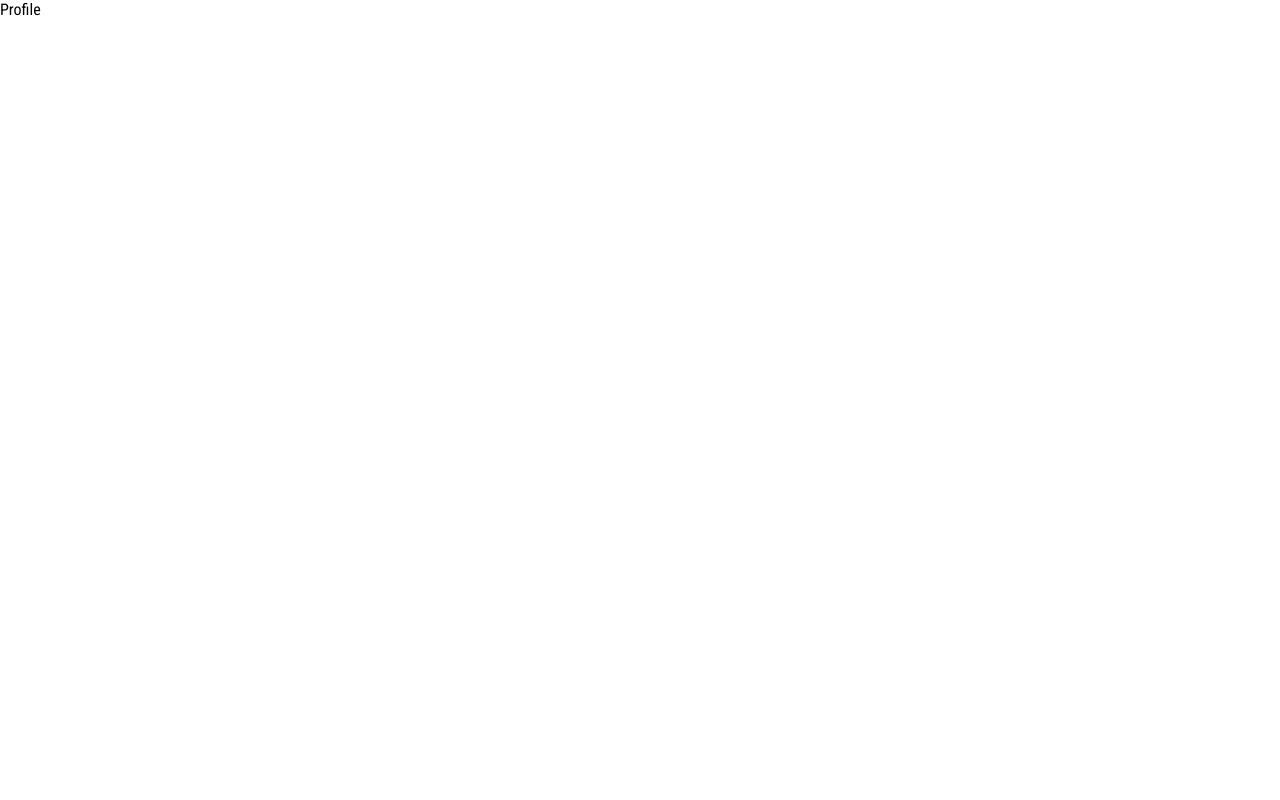
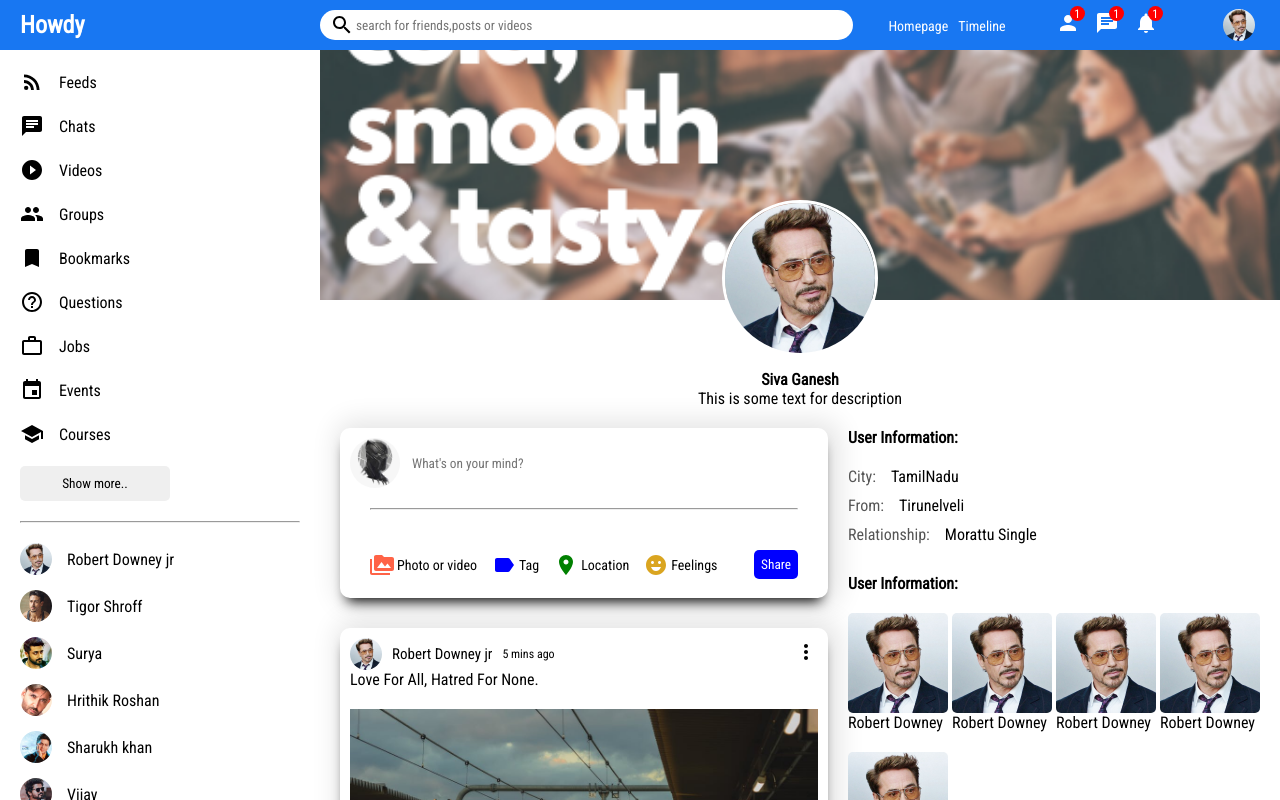
Before and after one commit to user-siva/Howdy-client, a React (Create React App) app: page / in a window 1280 px wide. Shown: the top 800 px of the page. Built offline with nearby package versions, Linux system fonts and the light colour scheme.

Commit message:
ProfilePage ui created

```diff
--- a/src/components/rightbar/Rightbar.jsx
+++ b/src/components/rightbar/Rightbar.jsx
@@ -2,10 +2,11 @@
 import Online from "../online/Online"
 import {Users} from "../../dummyData"
 
-function Rightbar() {
-    return (
-        <div className="rightbar">
-            <div className="rightbarWrapper">
+function Rightbar({profile}) {
+
+    const HomeRightbar = () => {
+        return (
+            <>
                 <div className="birthdayContainer">
                     <img src="assets/gift.png" alt="" className="birthdayImg" />
                     <span className="birthdayText"><b>Hattori</b> have birthday today</span>
@@ -17,6 +18,59 @@
                         <Online key={u.id} user={u} />
                     ))}
                 </ul>
+            </>
+        )
+    }
+
+    const ProfileRightbar = () => {
+        return (
+            <>
+            <h4 className="rightbarTitle">User Information:</h4>
+            <div className="rightbarInfo">
+                <div className="rightbarInfoItem">
+                    <span className="rightbarKey">City:</span>
+                    <span className="rightbarValue">TamilNadu</span>
+                </div>
+                <div className="rightbarInfoItem">
+                    <span className="rightbarKey">From:</span>
+                    <span className="rightbarValue">Tirunelveli</span>
+                </div>
+                <div className="rightbarInfoItem">
+                    <span className="rightbarKey">Relationship:</span>
+                    <span className="rightbarValue">Morattu Single</span>
+                </div>
+            </div>
+            <h4 className="rightbarTitle">User Information:</h4>
+            <div className="rightbarFollowings">
+                <div className="rightbarFollowing">
+                    <img src="assets/users/1.jpg" alt="" className="rightbarFollowingImg" />
+                    <span className="rightbarFollowingName">Robert Downey</span>
+                </div>
+                <div className="rightbarFollowing">
+                    <img src="assets/users/1.jpg" alt="" className="rightbarFollowingImg" />
+                    <span className="rightbarFollowingName">Robert Downey</span>
+                </div>
+                <div className="rightbarFollowing">
+                    <img src="assets/users/1.jpg" alt="" className="rightbarFollowingImg" />
+                    <span className="rightbarFollowingName">Robert Downey</span>
+                </div>
+                <div className="rightbarFollowing">
+                    <img src="assets/users/1.jpg" alt="" className="rightbarFollowingImg" />
+                    <span className="rightbarFollowingName">Robert Downey</span>
+                </div>
+                <div className="rightbarFollowing">
+                    <img src="assets/users/1.jpg" alt="" className="rightbarFollowingImg" />
+                    <span className="rightbarFollowingName">Robert Downey</span>
+                </div>
+            </div>
+            </>
+        )
+    }
+
+    return (
+        <div className="rightbar">
+            <div className="rightbarWrapper">
+               <ProfileRightbar />
             </div>
         </div>
     );
--- a/src/components/rightbar/rightbar.css
+++ b/src/components/rightbar/rightbar.css
@@ -37,3 +37,80 @@
   margin: 0;
   list-style: none;
 }
+.rightbar {
+  flex: 4.5;
+}
+
+.rightbarWrapper {
+  padding: 20px 20px 0 0;
+}
+
+.birthdayContainer {
+  display: flex;
+  align-items: center;
+}
+
+.birthdayImg {
+  width: 40px;
+  height: 40px;
+  margin-right: 10px;
+}
+
+.birthdayText {
+  font-weight: 300;
+  font-size: 15px;
+}
+
+.rightbarAd {
+  width: 100%;
+  margin: 30px 0;
+  border-radius: 10px;
+}
+
+.rightbarTitle {
+  margin-bottom: 20px;
+}
+
+.onlineFrdList {
+  padding: 0;
+  margin: 0;
+  list-style: none;
+}
+
+.rightbarInfo {
+  margin-bottom: 30px;
+}
+
+.rightbarInfoItem {
+  margin-bottom: 10px;
+}
+
+.rightbarKey {
+  font-weight: 500;
+  color: #555;
+  margin-right: 15px;
+}
+
+.rightbarValue {
+  font-weight: 300;
+}
+
+.rightbarFollowings {
+  display: flex;
+  flex-wrap: wrap;
+  justify-content: space-between;
+}
+
+.rightbarFollowing {
+  display: flex;
+  flex-direction: column;
+  margin-bottom: 20px;
+  cursor: pointer;
+}
+
+.rightbarFollowingImg {
+  height: 100px;
+  width: 100px;
+  object-fit: cover;
+  border-radius: 5px;
+}
--- a/src/pages/profile/Profile.jsx
+++ b/src/pages/profile/Profile.jsx
@@ -1,10 +1,34 @@
 import "./profile.css"
+import Topbar from "../../components/topbar/Topbar";
+import Sidebar from "../../components/sidebar/Sidebar";
+import Feed from "../../components/feed/Feed";
+import Rightbar from "../../components/rightbar/Rightbar";
+
 
 function Profile() {
     return (
-        <div>
-            Profile
+        <>
+      <Topbar />
+      <div className="profile">
+        <Sidebar />
+        <div className="profileRight">
+            <div className="profileRightTop">
+              <div className="profileCover">
+                <img src="assets/ad.png" alt="" className="profileCoverImg"/>
+                <img src="assets/users/1.jpg" alt="" className="profileImg"/>
+              </div>
+              <div className="profileInfo">
+                  <h4 className="ProfileName">Siva Ganesh</h4>
+                  <span className="ProfileDesc">This is some text for description</span>
+              </div>
+            </div>
+            <div className="profileRightBottom">
+                <Feed />
+                <Rightbar profile/>
+            </div>
         </div>
+      </div>
+    </>
     );
 }
 
--- a/src/pages/profile/profile.css
+++ b/src/pages/profile/profile.css
@@ -0,0 +1,50 @@
+.profile {
+  display: flex;
+}
+
+.profileRight {
+  flex: 9;
+}
+
+.profileCover {
+  position: relative;
+  height: 320px;
+}
+
+.profileCoverImg {
+  width: 100%;
+  height: 250px;
+  object-fit: cover;
+}
+
+.profileImg {
+  width: 150px;
+  height: 150px;
+  border-radius: 50%;
+  object-fit: cover;
+  position: absolute;
+  left: 0;
+  right: 0;
+  margin: auto;
+  top: 150px;
+  border: 3px solid white;
+}
+
+.profileInfo {
+  display: flex;
+  flex-direction: column;
+  align-items: center;
+  justify-content: center;
+}
+
+.profileRightBottom {
+  display: flex;
+}
+
+.profileName {
+  font-size: 24px;
+}
+
+.profileDesc {
+  font-weight: 300;
+}
```
Also changed, not shown: src/pages/login/Login.jsx (added), src/pages/login/login.css (added).
